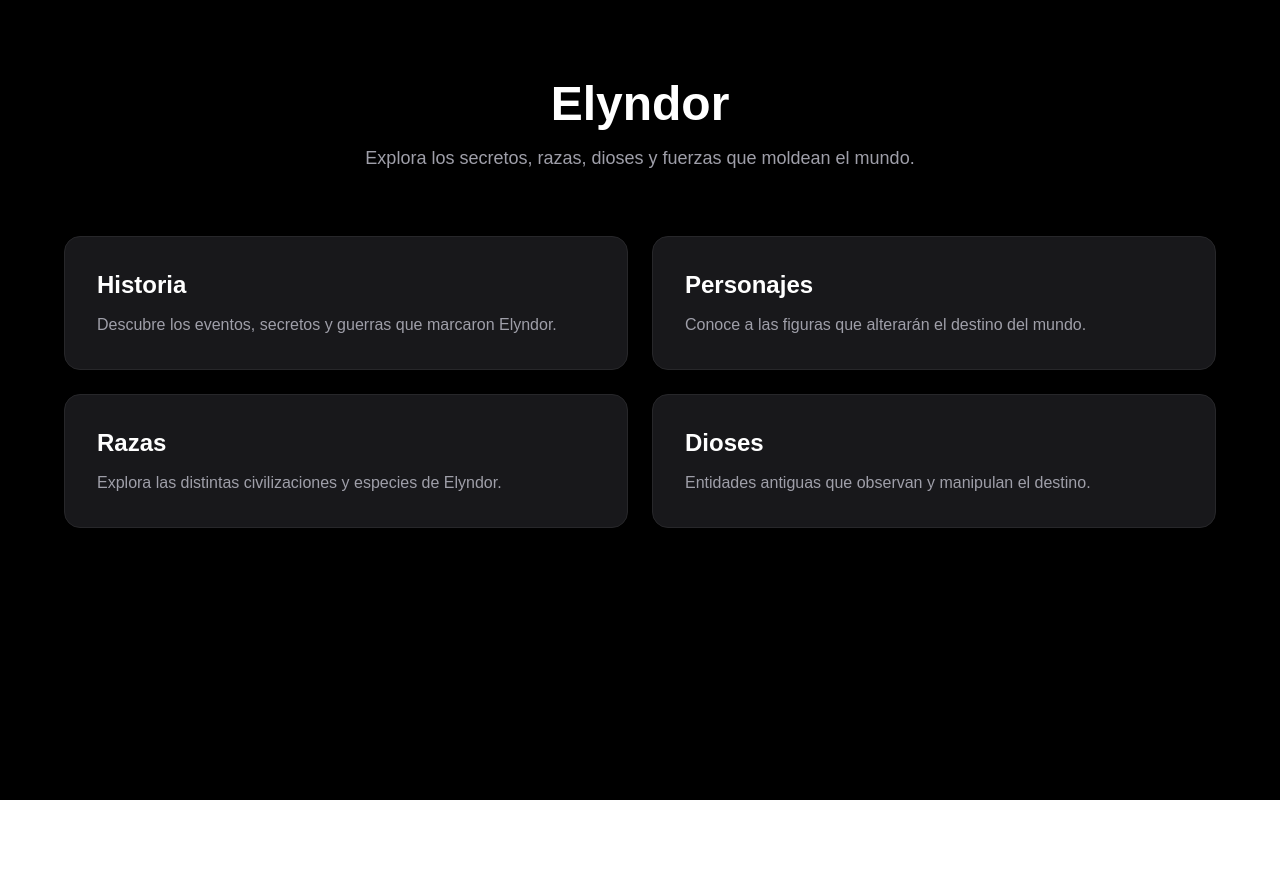
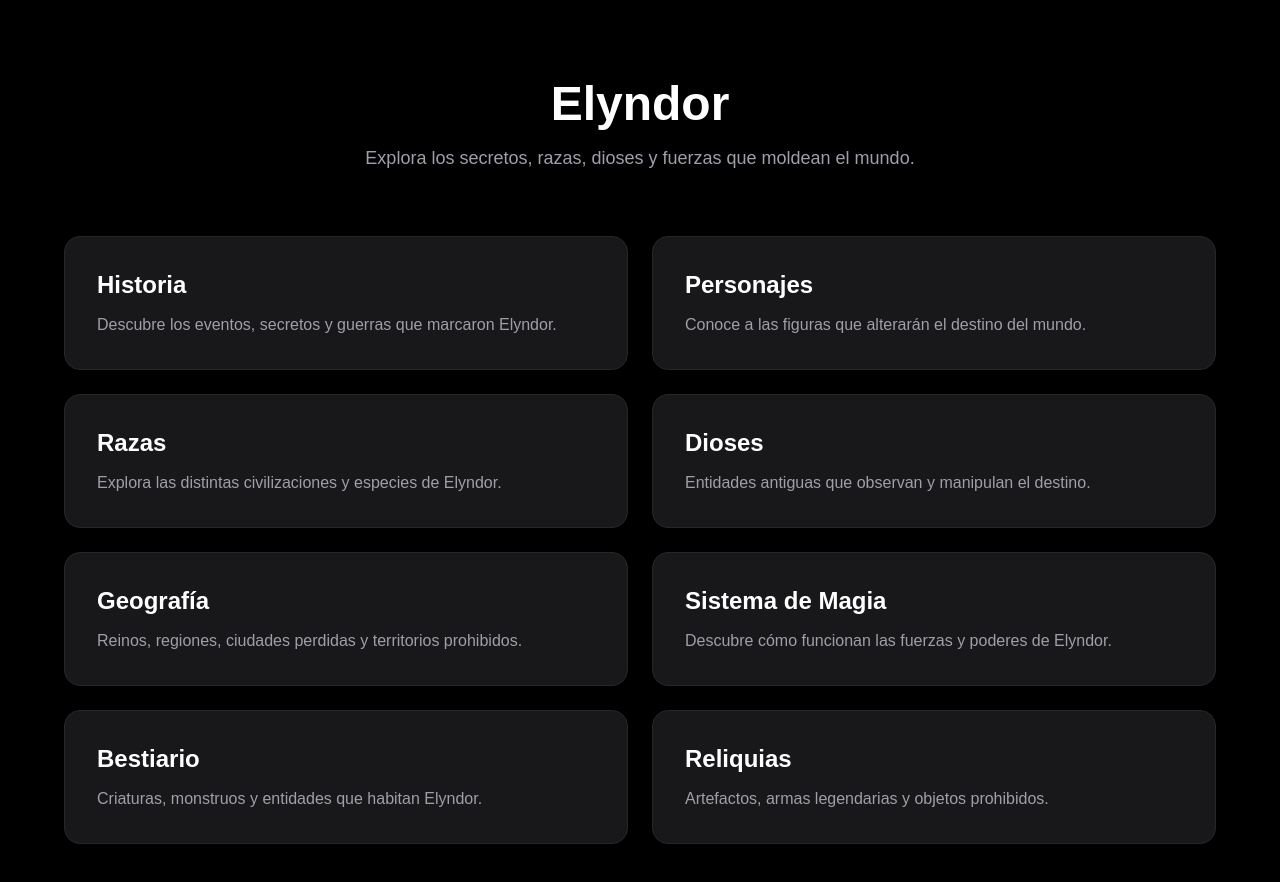
Before and after one commit to Zangentzu/elyndor-web, a Next.js app: page /mundo in a window 1280 px wide. Shown: the top 882 px of the page. Before the commit the page ends 800 px from the top, so only its background shows below. Built offline with nearby package versions, Linux system fonts and the light colour scheme.

Commit message:
expandir portal mundo

```diff
--- a/app/mundo/page.tsx
+++ b/app/mundo/page.tsx
@@ -64,6 +64,54 @@ export default function Mundo() {
             </div>
           </Link>
 
+          <Link href="/geografia">
+            <div className="bg-zinc-900 hover:bg-zinc-800 transition rounded-2xl p-8 cursor-pointer border border-zinc-800">
+              <h2 className="text-2xl font-semibold mb-3">
+                Geografía
+              </h2>
+
+              <p className="text-zinc-400">
+                Reinos, regiones, ciudades perdidas y territorios prohibidos.
+              </p>
+            </div>
+          </Link>
+
+          <Link href="/magia">
+            <div className="bg-zinc-900 hover:bg-zinc-800 transition rounded-2xl p-8 cursor-pointer border border-zinc-800">
+              <h2 className="text-2xl font-semibold mb-3">
+                Sistema de Magia
+              </h2>
+
+              <p className="text-zinc-400">
+                Descubre cómo funcionan las fuerzas y poderes de Elyndor.
+              </p>
+            </div>
+          </Link>
+
+          <Link href="/bestiario">
+            <div className="bg-zinc-900 hover:bg-zinc-800 transition rounded-2xl p-8 cursor-pointer border border-zinc-800">
+              <h2 className="text-2xl font-semibold mb-3">
+                Bestiario
+              </h2>
+
+              <p className="text-zinc-400">
+                Criaturas, monstruos y entidades que habitan Elyndor.
+              </p>
+            </div>
+          </Link>
+
+          <Link href="/reliquias">
+            <div className="bg-zinc-900 hover:bg-zinc-800 transition rounded-2xl p-8 cursor-pointer border border-zinc-800">
+              <h2 className="text-2xl font-semibold mb-3">
+                Reliquias
+              </h2>
+
+              <p className="text-zinc-400">
+                Artefactos, armas legendarias y objetos prohibidos.
+              </p>
+            </div>
+          </Link>
+
         </div>
       </div>
     </div>
```
